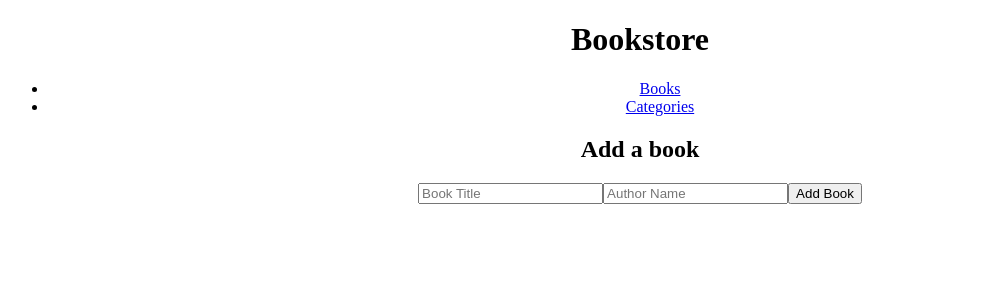
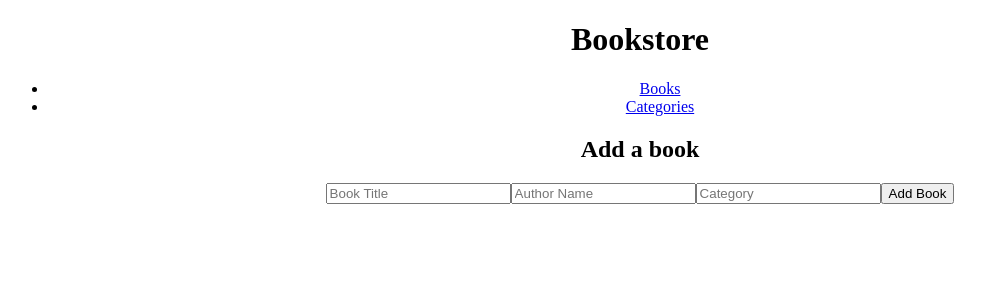
Before and after one commit to rebaz36/BookStore-React, a React (Create React App) app: page / in a window 1280 px wide. Shown: the top 300 px of the page, without its empty margins (0-985 px from the left). Built offline with nearby package versions, Linux system fonts and the light colour scheme.

Commit message:
Add input for category

```diff
--- a/src/components/AddBookForm.jsx
+++ b/src/components/AddBookForm.jsx
@@ -43,6 +43,14 @@ function AddBookForm() {
         onInput={(e) => setAuthor(e.target.value)}
         required
       />
+      <input
+        placeholder="Category"
+        type="text"
+        name="caregory"
+        value={category}
+        onInput={(e) => setCategory(e.target.value)}
+        required
+      />
       <button
         type="button"
         onClick={() => {
```
